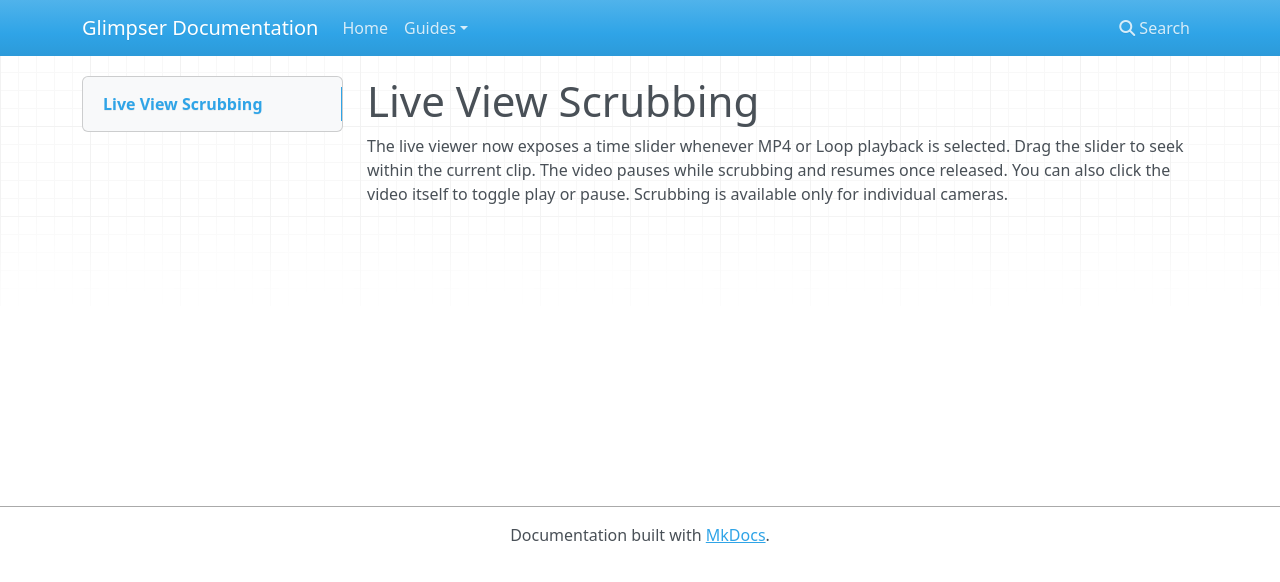
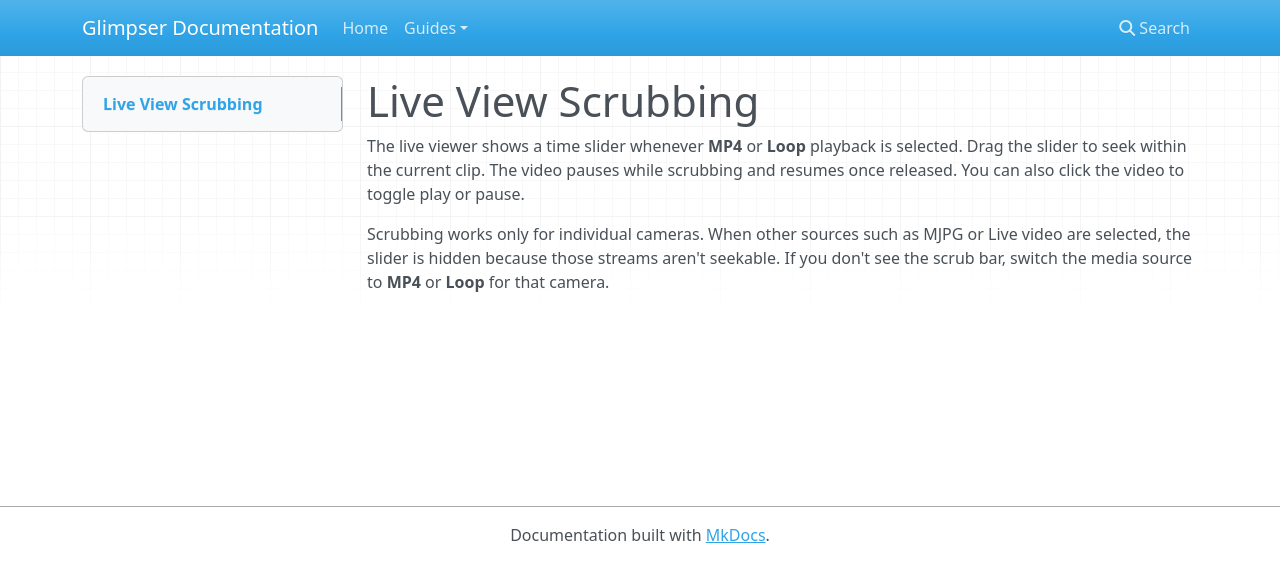
Before and after one commit to KristopherKubicki/glimpser, an MkDocs documentation site: the page built from docs/live_scrub.md, in a window 1280 px wide. Shown: the top 582 px of the page. Built offline with MkDocs 1.6.1, drawn with Linux system fonts in a browser that asks for light colours; nearby versions of some CDN libraries.

Commit message:
fix(ui): hide seek bar when stream not seekable

```diff
--- a/docs/live_scrub.md
+++ b/docs/live_scrub.md
@@ -1,3 +1,5 @@
 # Live View Scrubbing
 
-The live viewer now exposes a time slider whenever MP4 or Loop playback is selected. Drag the slider to seek within the current clip. The video pauses while scrubbing and resumes once released. You can also click the video itself to toggle play or pause. Scrubbing is available only for individual cameras.
+The live viewer shows a time slider whenever **MP4** or **Loop** playback is selected. Drag the slider to seek within the current clip. The video pauses while scrubbing and resumes once released. You can also click the video to toggle play or pause.
+
+Scrubbing works only for individual cameras. When other sources such as MJPG or Live video are selected, the slider is hidden because those streams aren't seekable. If you don't see the scrub bar, switch the media source to **MP4** or **Loop** for that camera.
```
Also changed, not shown: app/static/js/live.js (+10 -6 lines).
